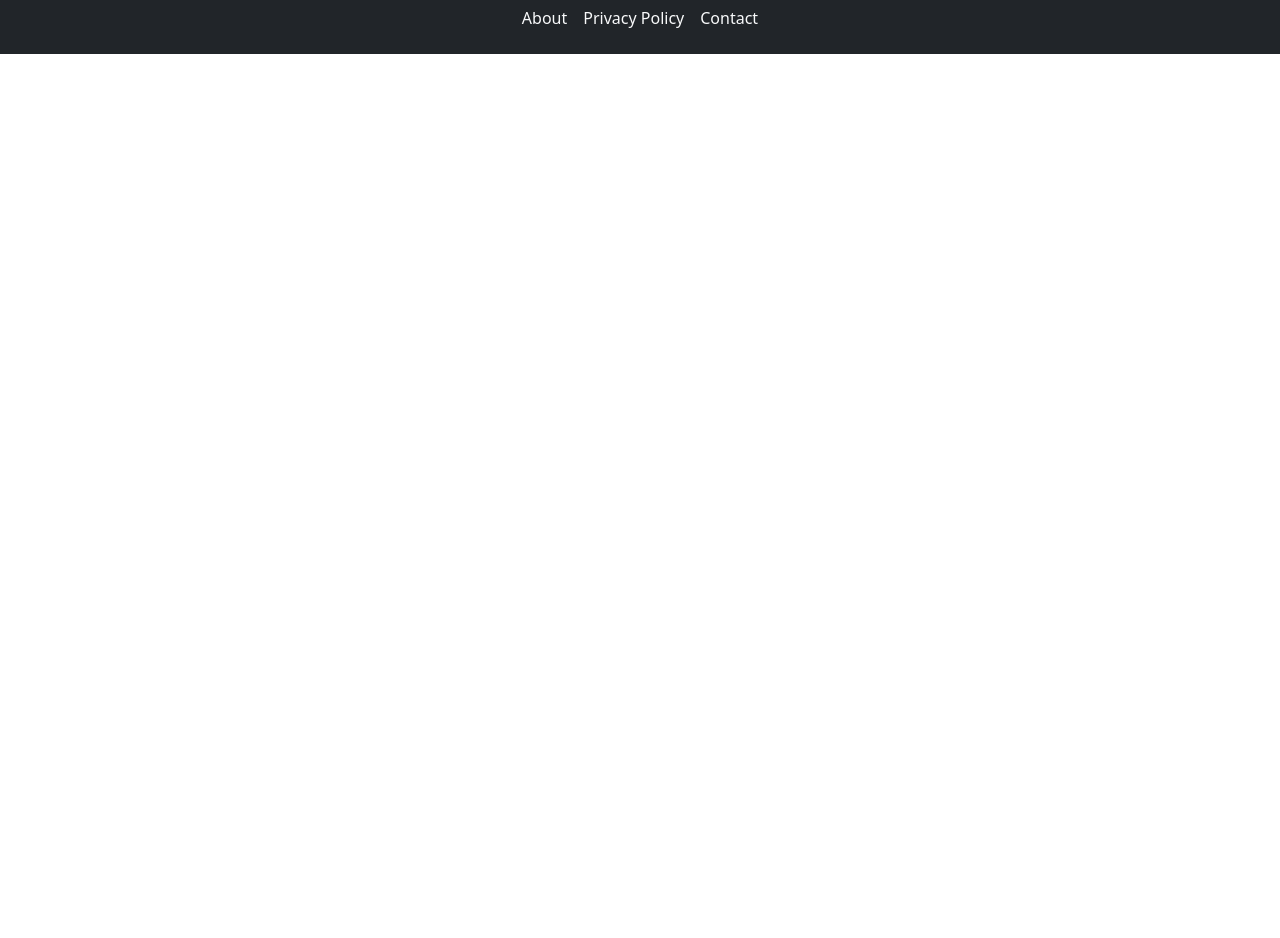
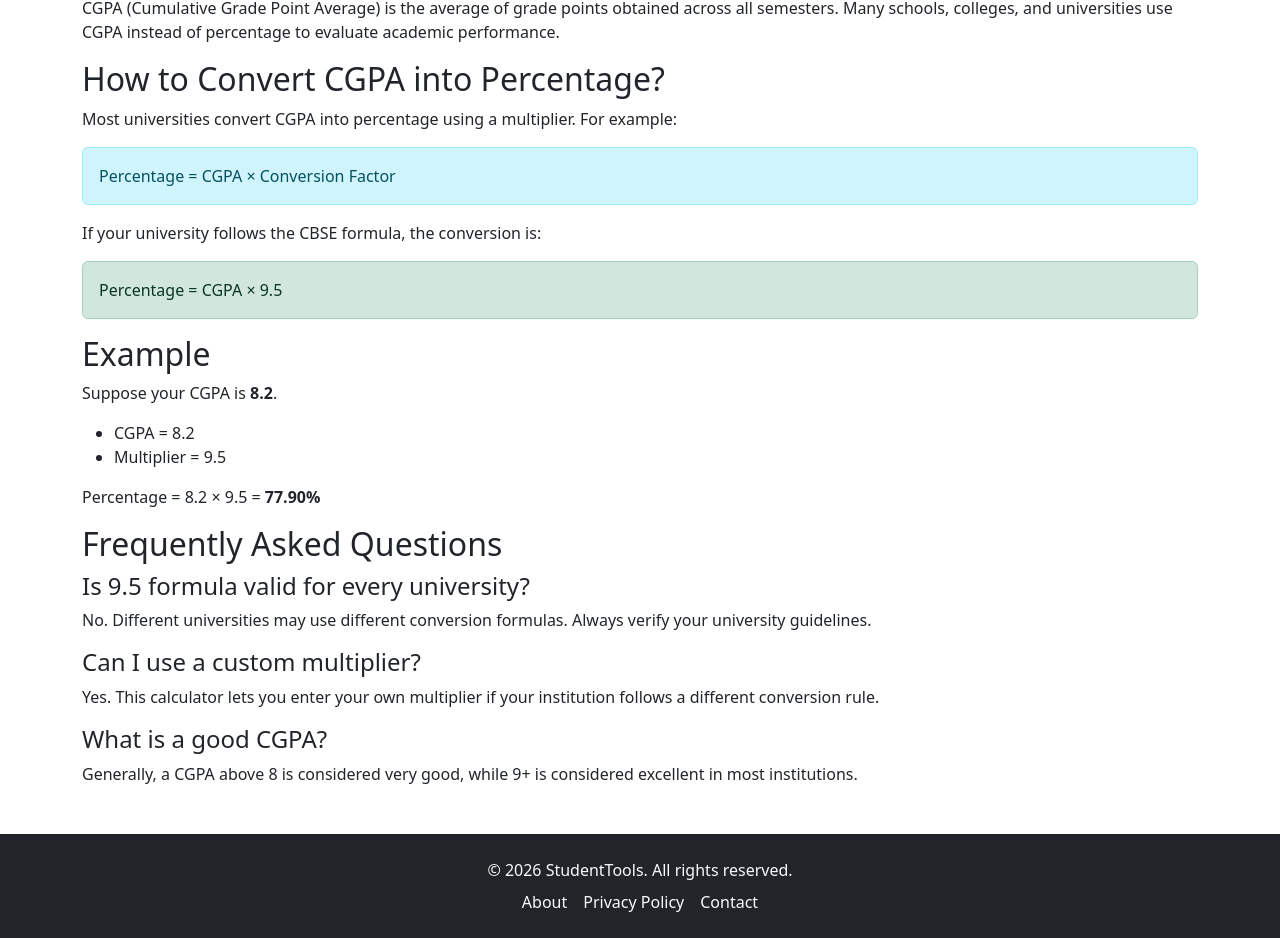
Before and after one commit to priyanshuforge/student-tools, a React (Vite) app: page /cgpa-calculator in a window 1280 px wide. Shown: the part 886-1824 px from the top of the page. Before the commit the page ends 940 px from the top, so only its background shows below. Built offline with nearby package versions, Linux system fonts and the light colour scheme.

Commit message:
Added SEO content to CGPA Calculator

```diff
--- a/src/pages/CGPAcalculator.jsx
+++ b/src/pages/CGPAcalculator.jsx
@@ -159,6 +159,67 @@ function CGPACalculator() {
           </div>
         </div>
       </div>
+      <div className="container mt-5">
+        <h2>What is CGPA?</h2>
+        <p>
+          CGPA (Cumulative Grade Point Average) is the average of grade points
+          obtained across all semesters. Many schools, colleges, and
+          universities use CGPA instead of percentage to evaluate academic
+          performance.
+        </p>
+
+        <h2>How to Convert CGPA into Percentage?</h2>
+        <p>
+          Most universities convert CGPA into percentage using a multiplier. For
+          example:
+        </p>
+
+        <div className="alert alert-info">
+          Percentage = CGPA × Conversion Factor
+        </div>
+
+        <p>If your university follows the CBSE formula, the conversion is:</p>
+
+        <div className="alert alert-success">Percentage = CGPA × 9.5</div>
+
+        <h2>Example</h2>
+
+        <p>
+          Suppose your CGPA is <strong>8.2</strong>.
+        </p>
+
+        <ul>
+          <li>CGPA = 8.2</li>
+          <li>Multiplier = 9.5</li>
+        </ul>
+
+        <p>
+          Percentage = 8.2 × 9.5 =<strong> 77.90%</strong>
+        </p>
+
+        <h2>Frequently Asked Questions</h2>
+
+        <h4>Is 9.5 formula valid for every university?</h4>
+
+        <p>
+          No. Different universities may use different conversion formulas.
+          Always verify your university guidelines.
+        </p>
+
+        <h4>Can I use a custom multiplier?</h4>
+
+        <p>
+          Yes. This calculator lets you enter your own multiplier if your
+          institution follows a different conversion rule.
+        </p>
+
+        <h4>What is a good CGPA?</h4>
+
+        <p>
+          Generally, a CGPA above 8 is considered very good, while 9+ is
+          considered excellent in most institutions.
+        </p>
+      </div>
     </>
   );
 }
```
